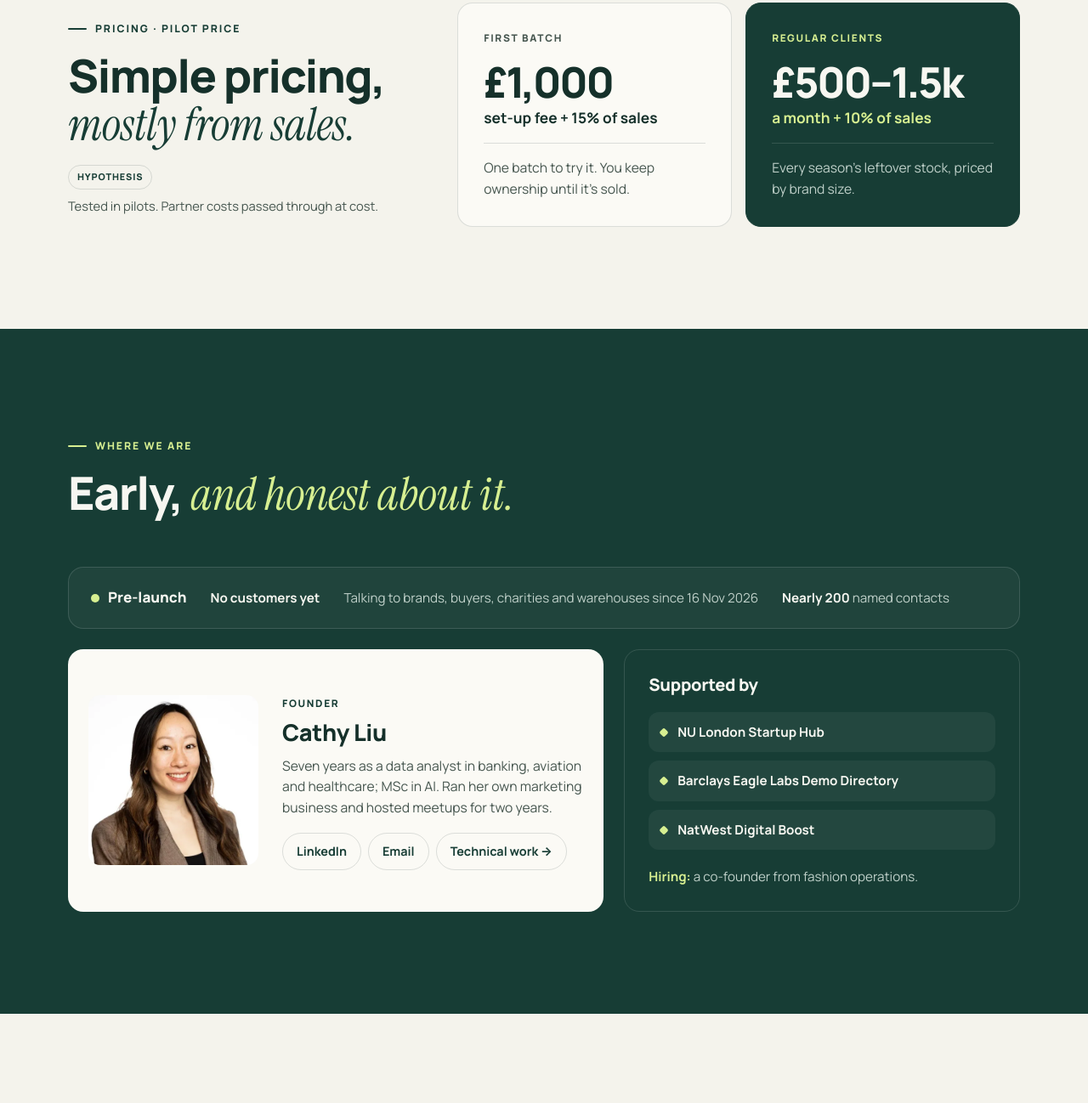
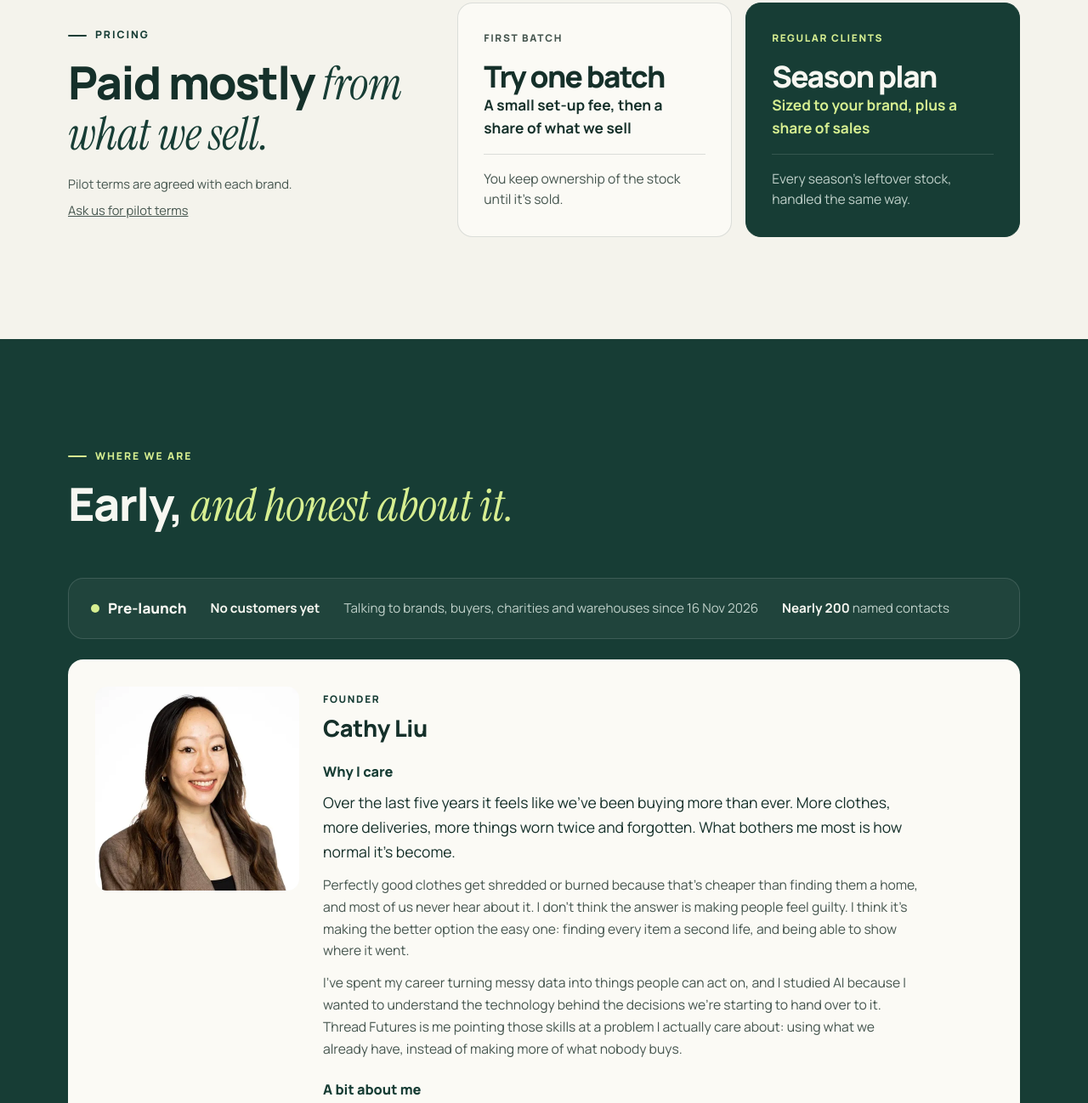
Before and after one commit to catliugit/ThreadFutures, a plain HTML site: page site/index.html in a window 1280 px wide. Shown: the part 4250-5548 px from the top of the page at 85% size. Drawn offline with Linux system fonts and the light colour scheme.

Commit message:
Founder: restore full 'Why I care' and 'A bit about me'; remove Supported-by box; remove prices from homepage
Co-Authored-By: Claude Opus 5.5 <noreply@anthropic.com>

```diff
--- a/site/index.html
+++ b/site/index.html
@@ -381,6 +381,15 @@ footer{background:var(--deep);padding:64px 0 48px;font-size:.92rem;color:var(--m
   .cta-in > div:last-child{display:flex;flex-wrap:wrap;gap:12px;width:100%}
   .foot{grid-template-columns:1fr}
 }
+.team{display:block!important}
+.founder-full{grid-template-columns:240px minmax(0,1fr);align-items:start;padding:32px}
+.founder-full img{width:240px;height:240px}
+.founder-full .fbody{max-width:68ch}
+.founder-full h4{font-size:1.02rem;font-weight:800;margin:22px 0 8px;color:var(--forest)}
+.founder-full p{margin:0 0 12px;line-height:1.65}
+.founder-full p.lead{font-size:1.1rem;color:var(--ink)}
+.founder-full .hire{margin-top:16px;font-size:.95rem}
+@media (max-width:760px){.founder-full{grid-template-columns:1fr;padding:22px}.founder-full img{width:110px;height:110px;border-radius:50%}}
 </style>
 </head>
 <body>
@@ -549,13 +558,13 @@ footer{background:var(--deep);padding:64px 0 48px;font-size:.92rem;color:var(--m
 <section class="light pricing" id="pricing">
   <div class="wrap pricing-grid">
     <div class="reveal">
-      <span class="eyebrow">Pricing · pilot price</span>
-      <h2>Simple pricing, <em class="a">mostly from sales.</em></h2>
-      <p class="price-note"><span class="ill">Hypothesis</span>Tested in pilots. Partner costs passed through at cost.</p>
+      <span class="eyebrow">Pricing</span>
+      <h2>Paid mostly <em class="a">from what we sell.</em></h2>
+      <p class="price-note">Pilot terms are agreed with each brand. <a href="mailto:cathyqliu1@gmail.com?subject=Thread%20Futures%3A%20pilot%20terms">Ask us for pilot terms</a></p>
     </div>
     <div class="prices">
-      <article class="price reveal"><small>First batch</small><div class="amt">£1,000</div><div class="plus">set-up fee + 15% of sales</div><p>One batch to try it. You keep ownership until it's sold.</p></article>
-      <article class="price dark reveal" style="--d:.1s"><small>Regular clients</small><div class="amt">£500–1.5k</div><div class="plus">a month + 10% of sales</div><p>Every season's leftover stock, priced by brand size.</p></article>
+      <article class="price reveal"><small>First batch</small><div class="amt" style="font-size:clamp(1.6rem,3vw,2.2rem)">Try one batch</div><div class="plus">A small set-up fee, then a share of what we sell</div><p>You keep ownership of the stock until it's sold.</p></article>
+      <article class="price dark reveal" style="--d:.1s"><small>Regular clients</small><div class="amt" style="font-size:clamp(1.6rem,3vw,2.2rem)">Season plan</div><div class="plus">Sized to your brand, plus a share of sales</div><p>Every season's leftover stock, handled the same way.</p></article>
     </div>
   </div>
 </section>
@@ -575,12 +584,19 @@ footer{background:var(--deep);padding:64px 0 48px;font-size:.92rem;color:var(--m
       </ul>
     </div>
     <div class="team">
-      <article class="founder reveal">
+      <article class="founder founder-full reveal">
         <img src="cathy-liu-480.webp" alt="Cathy Liu, founder of Thread Futures" width="480" height="480" loading="lazy" decoding="async">
-        <div>
+        <div class="fbody">
           <small>Founder</small>
           <h3>Cathy Liu</h3>
-          <p>Seven years as a data analyst in banking, aviation and healthcare; MSc in AI. Ran her own marketing business and hosted meetups for two years.</p>
+          <h4>Why I care</h4>
+          <p class="lead">Over the last five years it feels like we've been buying more than ever. More clothes, more deliveries, more things worn twice and forgotten. What bothers me most is how normal it's become.</p>
+          <p>Perfectly good clothes get shredded or burned because that's cheaper than finding them a home, and most of us never hear about it. I don't think the answer is making people feel guilty. I think it's making the better option the easy one: finding every item a second life, and being able to show where it went.</p>
+          <p>I've spent my career turning messy data into things people can act on, and I studied AI because I wanted to understand the technology behind the decisions we're starting to hand over to it. Thread Futures is me pointing those skills at a problem I actually care about: using what we already have, instead of making more of what nobody buys.</p>
+          <h4>A bit about me</h4>
+          <p>I'm Cathy Liu, a data analyst from California, now in London. I spent seven years as a data analyst, building forecasts and analytics where mistakes cost real money: healthcare data at Gaine, treasury at Bank of Hawaii, then workforce analytics at Hawaiian Airlines. I recently finished an MSc in AI and Data Analytics (Merit) at Northeastern University London, where my dissertation tested whether AI models ask the right questions before giving financial advice, and I build projects constantly because I'm curious.</p>
+          <p>I've always enjoyed working with people. From September 2023 to August 2025 I ran Cat Liu Media, my own digital marketing business, where I found five clients myself, wrote every proposal and pitched myself as my own company, delivering Google Ads, Analytics and SEO work. I have also hosted meetup groups for two years. I'm extremely passionate about sustainability, and I want sustainable choices to become the norm.</p>
+          <p class="hire"><b>Looking for:</b> a co-founder with fashion operations experience.</p>
           <div class="row">
             <a class="lk" href="https://www.linkedin.com/in/cathyqliu" target="_blank" rel="noopener">LinkedIn</a>
             <a class="lk" href="mailto:cathyqliu1@gmail.com">Email</a>
@@ -588,15 +604,6 @@ footer{background:var(--deep);padding:64px 0 48px;font-size:.92rem;color:var(--m
           </div>
         </div>
       </article>
-      <aside class="support reveal" style="--d:.1s">
-        <h3>Supported by</h3>
-        <ul>
-          <li>NU London Startup Hub</li>
-          <li>Barclays Eagle Labs Demo Directory</li>
-          <li>NatWest Digital Boost</li>
-        </ul>
-        <p class="hire"><b>Hiring:</b> a co-founder from fashion operations.</p>
-      </aside>
     </div>
   </div>
 </section>
```
